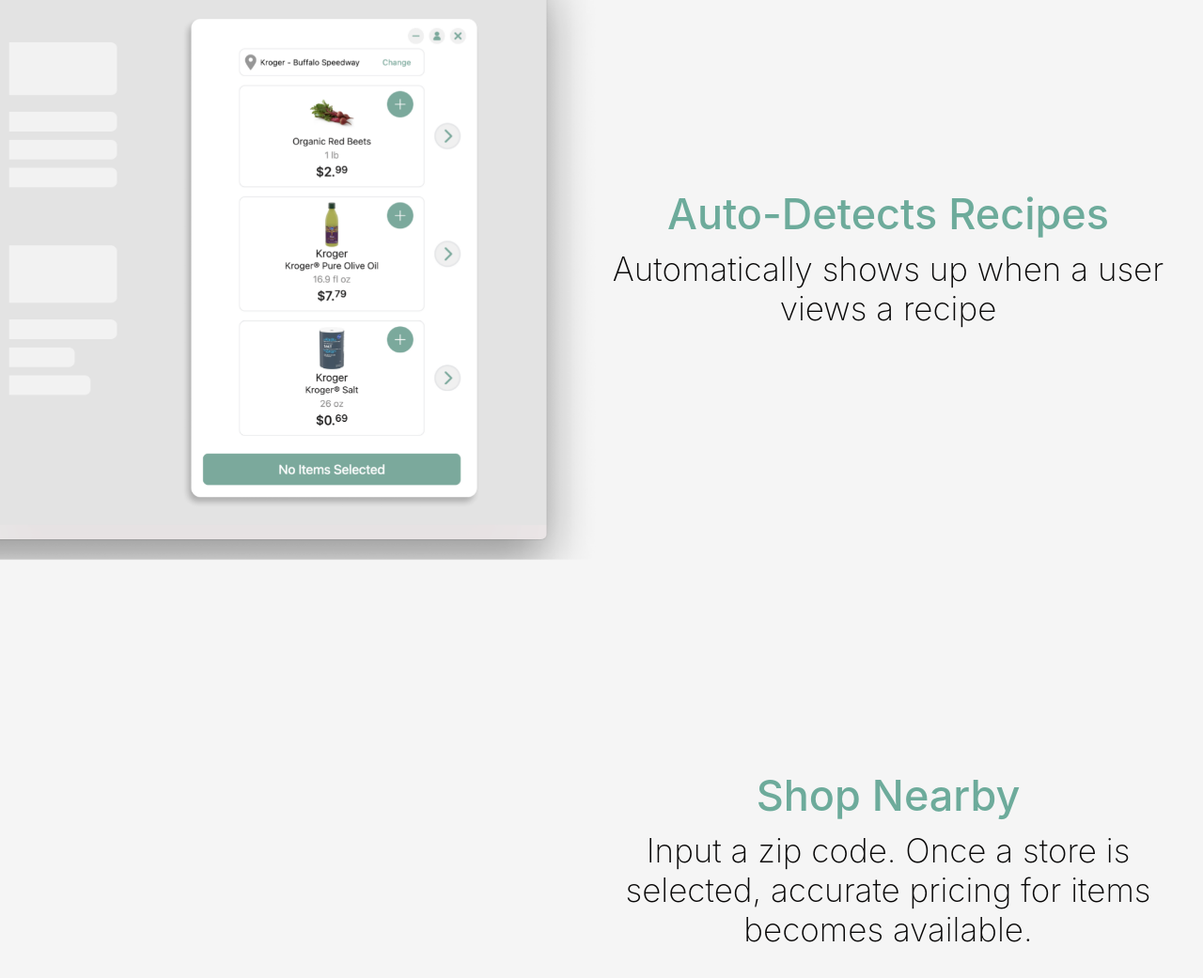
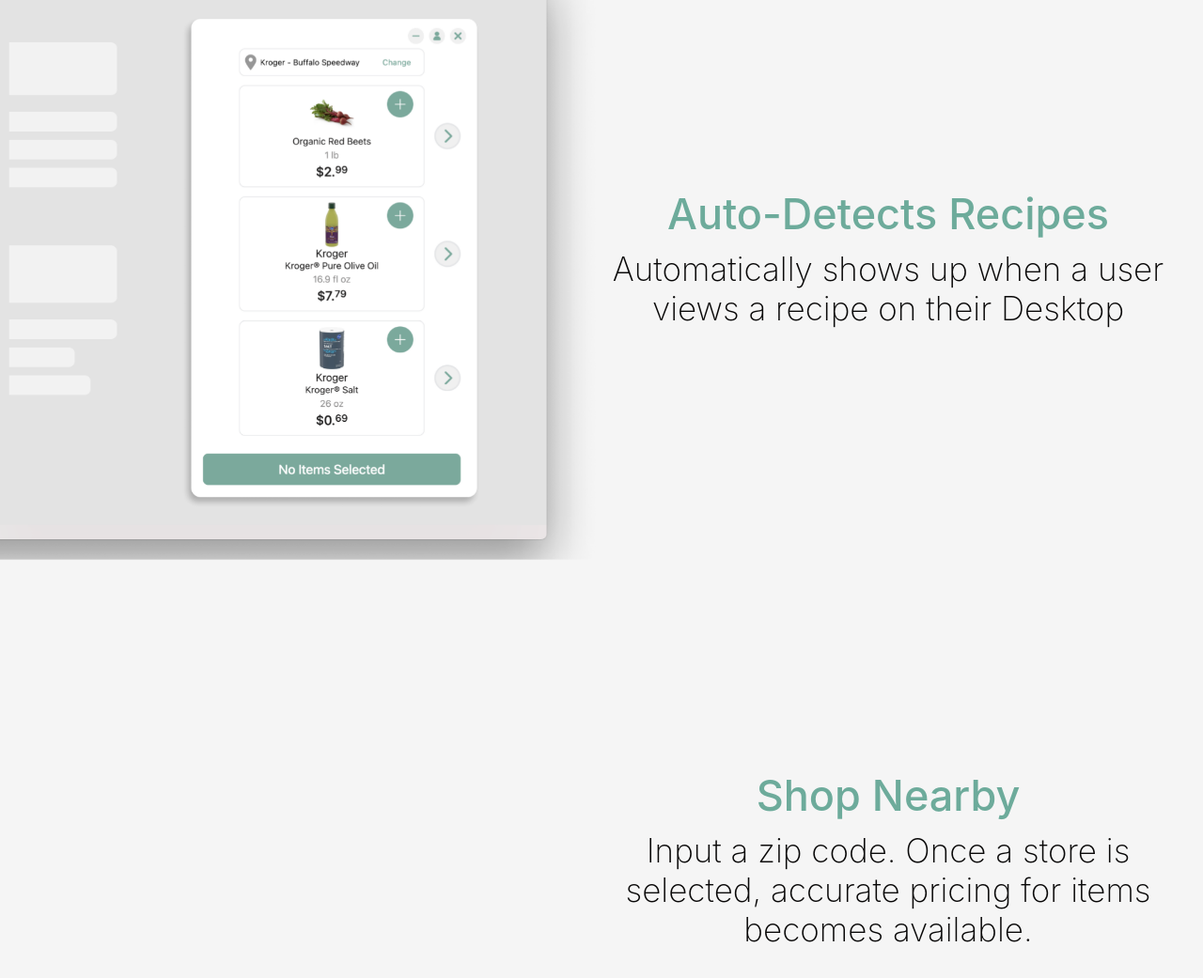
Before and after one commit to maddieduck/CeresCartWebsite, a plain HTML site: page index.html in a window 1280 px wide. Shown: the part 911-1952 px from the top of the page at 94% size. Drawn offline with Linux system fonts and the light colour scheme.

Commit message:
save all

```diff
--- a/index.html
+++ b/index.html
@@ -82,7 +82,7 @@
                     Auto-Detects Recipes
                 </div>
                 <div class="smallerProductText">
-                    Automatically shows up when a user views a recipe
+                    Automatically shows up when a user views a recipe on their Desktop
                 </div>
                 <img src="/images/Screenshot 1.png" alt="Sticky Image" class="mobileScreenshots displayOnMobile">
             </div>
```
